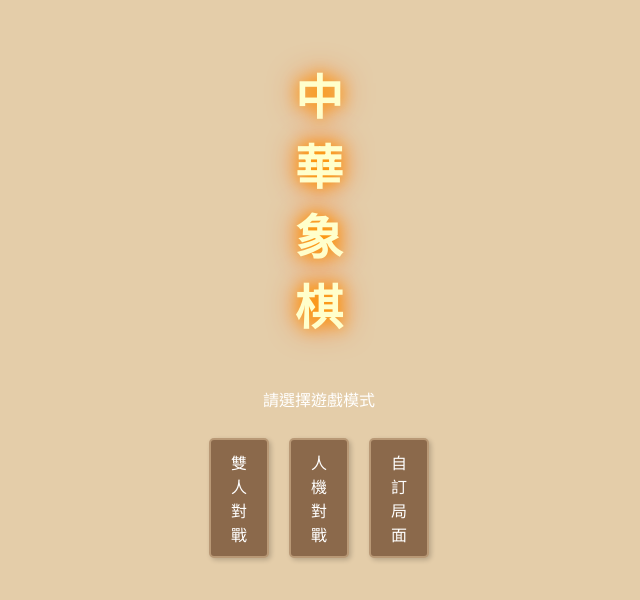
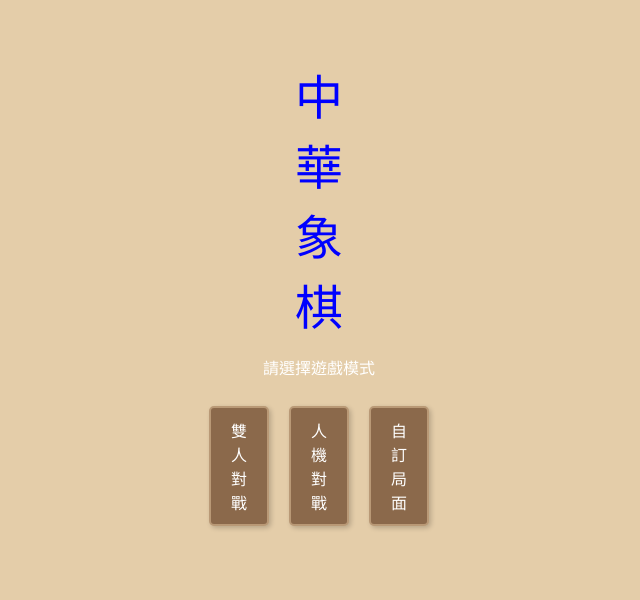
Before and after one commit to Augus1217/augus.github.io, a plain HTML site: page index.html in a window 1280 px wide. Shown: the part 102-702 px from the top of the page, without its empty margins (321-961 px from the left). Drawn offline with Linux system fonts and the light colour scheme.

Commit message:
Update index.html

```diff
--- a/index.html
+++ b/index.html
@@ -105,7 +105,7 @@
 <body>
     <div id="game-wrapper">
         <div id="start-screen" class="screen-overlay">
-            <h1>中華象棋</h1>
+            <font size="7" color="blue">中華象棋</font>
             <div class="mode-selection"><p>請選擇遊戲模式</p>
                 <table><tr>
                     <td>
```
